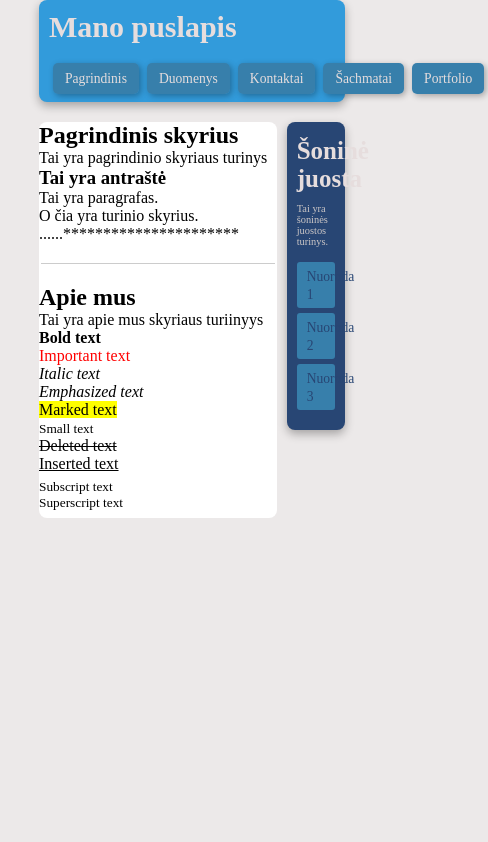
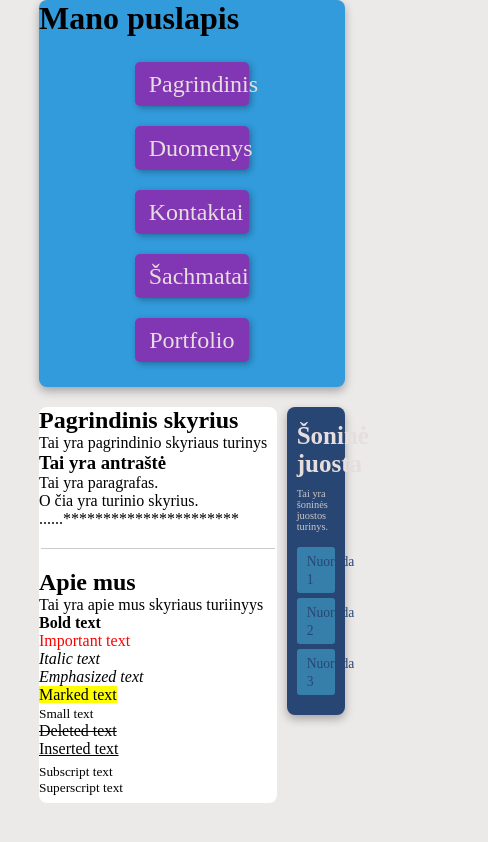
Before and after one commit to simonaszz/paskaitos-full-stack, a plain HTML site: page index.html in a window 390 px wide. Shown: the whole page, 488 px wide, since content can reach past the window. Drawn offline with Linux system fonts and the light colour scheme.

Commit message:
add mobile menu

```diff
--- a/assets/css/namu_darbas.css
+++ b/assets/css/namu_darbas.css
@@ -140,3 +140,58 @@ aside {
 }
 
 /* Aside end */
+
+
+
+@media only screen and (max-width: 800px) and (min-width: 300px) {
+    .mobile {
+        display: none;
+
+    }
+
+    .nav_link a:hover {
+        background-color: #e6dddd;
+        color: #3b8211;
+        border-radius: 5px;
+        box-shadow: 2px 2px 10px rgba(0, 0, 0, 0.5);
+    }
+
+    .nav_bar_list {
+        display: flex;
+        flex-wrap: wrap;
+        justify-content: flex-start;
+        align-items: center;
+        list-style: none;
+        padding: 15px 10px;
+
+    }
+    .nav_link {
+        width: 100%;
+        display: flex;
+        justify-content: center;
+        align-items: center;
+    }
+    .nav_link a {
+
+        background-color: #8136b3;
+
+        border-radius: 3px;
+        width: 40%;
+        border-radius: 5px;
+        margin: 10px 10px;
+        padding: 10px 14px;
+        font-size: 1.5rem;
+        text-align: center;
+        line-height: 1;
+
+
+    }
+
+}
+@media only screen and (min-width: 799px) {
+    .desktop {
+        display: none;
+    }
+
+
+}
--- a/index.html
+++ b/index.html
@@ -2,6 +2,7 @@
 <html lang="en">
 <head>
     <meta charset="UTF-8" />
+
     <meta name="viewport" content="width=device-width, initial-scale=1.0" />
     <!-- namu darbas -->
     <link rel="stylesheet" href="assets/css/namu_darbas.css" />
@@ -11,8 +12,18 @@
 <body>
 <div class="container">
     <header>
-        <h1 class="nav_bar_title">Mano puslapis</h1>
-        <nav>
+        <h1 class="nav">Mano puslapis</h1>
+        <nav class="desktop">
+            <ul class="nav_bar_list ">
+                <li class="nav_link"><a class="border_radius" href="index.html">Pagrindinis</a></li>
+                <li class="nav_link"><a class="border_radius" href="pages/duomenys.html">Duomenys</a></li>
+                <li class="nav_link"><a class="border_radius" href="pages/kontaktai.html">Kontaktai</a></li>
+                <li class="nav_link"><a class="border_radius" href="pages/sachmatai.html">Šachmatai</a></li>
+                <li class="nav_link"><a class="border_radius" href="pages/portfolio.html">Portfolio</a></li>
+            </ul>
+        </nav>
+        <!-- mobile -->
+        <nav class="mobile">
             <ul class="nav_bar_list">
                 <li class="nav_link"><a class="border_radius" href="index.html">Pagrindinis</a></li>
                 <li class="nav_link"><a class="border_radius" href="pages/duomenys.html">Duomenys</a></li>
@@ -21,6 +32,9 @@
                 <li class="nav_link"><a class="border_radius" href="pages/portfolio.html">Portfolio</a></li>
             </ul>
         </nav>
+
+
+
     </header>
     <div class="wrap content">
         <main class="main">
```
